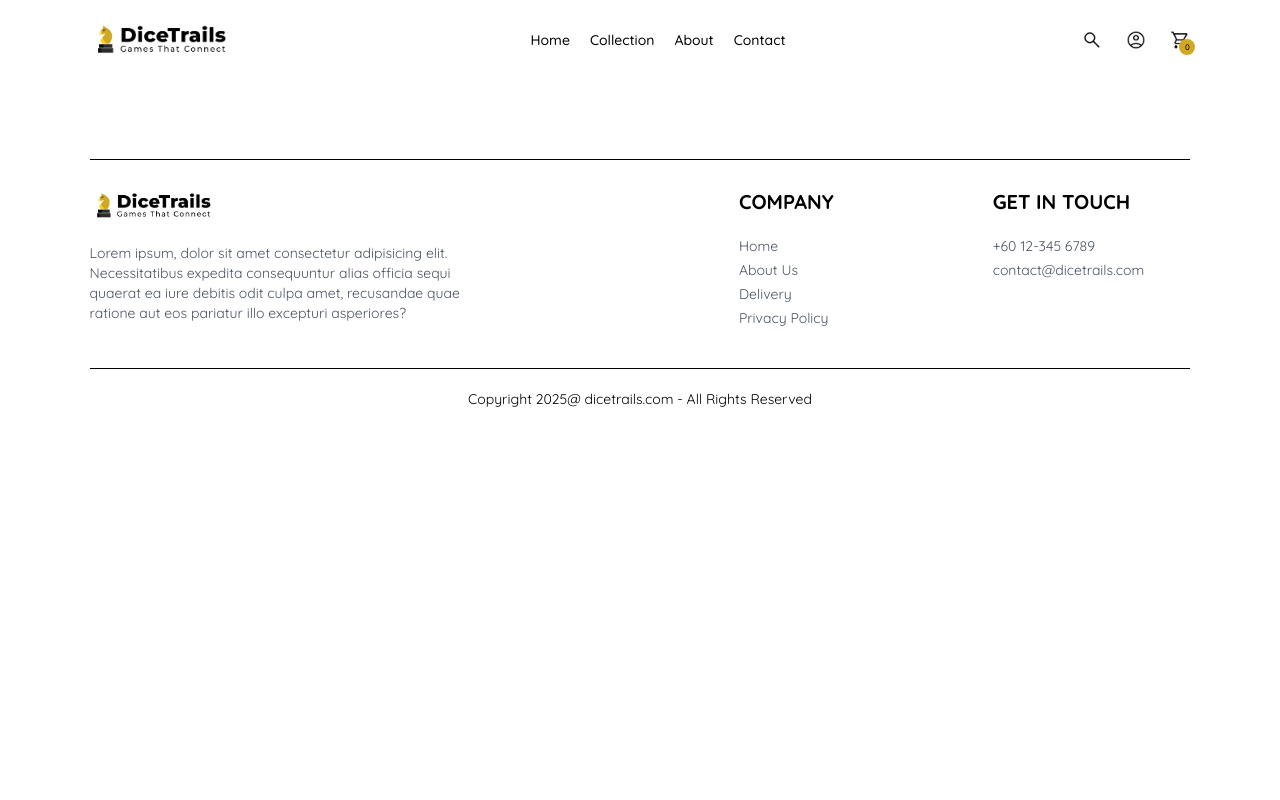
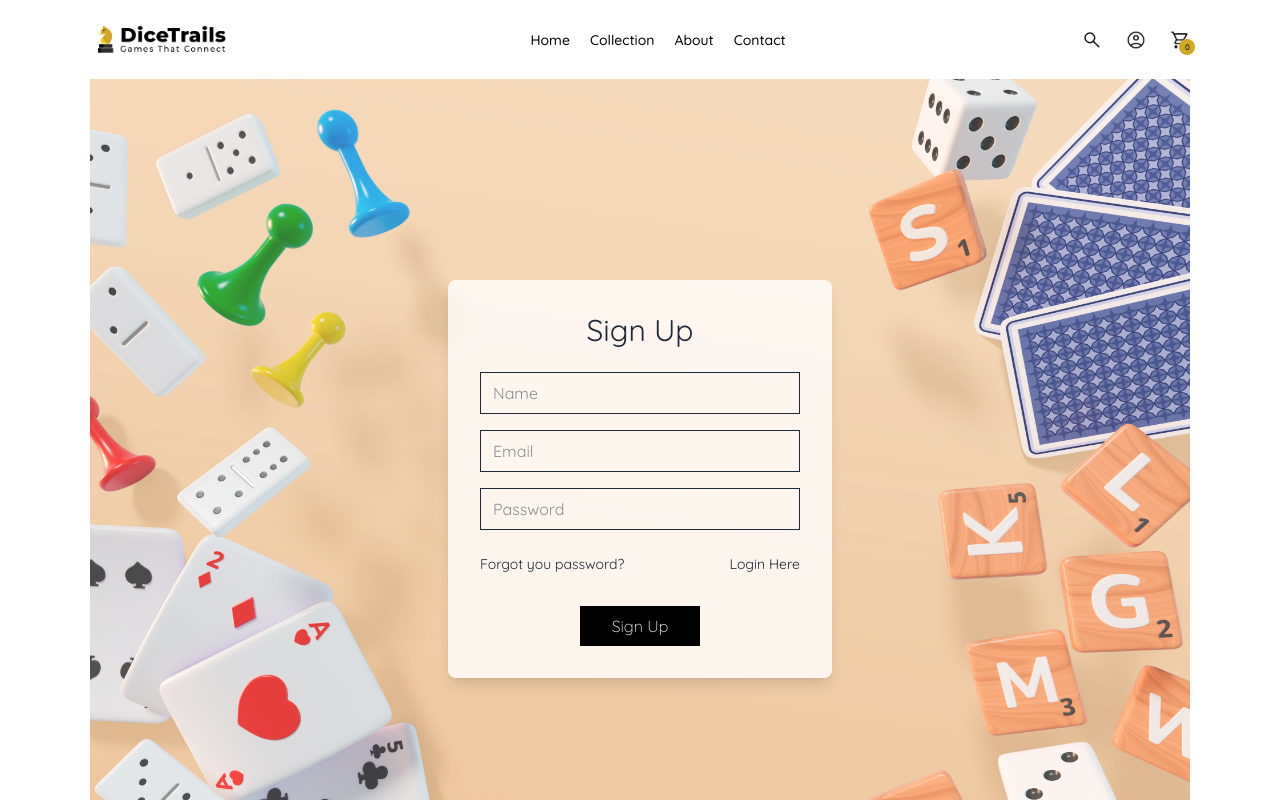
Before and after one commit to ImLWChuen/CAT201-DiceTrails-Ecommerce-Project, a React (Vite) app in the folder frontend/: page /login in a window 1280 px wide. Shown: the top 800 px of the page. Built offline with nearby package versions, Linux system fonts and the light colour scheme.

Commit message:
Added simple login and signup function in frontend

```diff
--- a/frontend/src/components/Navbar.jsx
+++ b/frontend/src/components/Navbar.jsx
@@ -40,7 +40,7 @@ const Navbar = () => {
             <img onClick={()=>setShowSearch(true)} src={assets.search_icon} className='w-5 h-5 cursor-pointer' alt="Search" />
 
             <div className='group relative'>
-                <img src={assets.profile_icon} className='w-5 h-5 cursor-pointer' alt="Profile" />
+                <Link to={'/login'}><img src={assets.profile_icon} className='w-5 h-5 cursor-pointer' alt="Profile" /></Link>
                 <div className='group-hover:block hidden absolute dropdown-menu right-0 pt-4'>
                     <div className='flex flex-col gap-2 w-36 py-3 px-5 bg-slate-100 text-gray-500 rounded'>
                         <p className='cursor-pointer hover:text-black'>My Profile</p>
--- a/frontend/src/pages/Login.jsx
+++ b/frontend/src/pages/Login.jsx
@@ -1,9 +1,39 @@
-import React from 'react'
+import React, { useState } from 'react'
+import loginBg from '../assets/Login_SignUp Page BG.jpg'
 
 const Login = () => {
+
+  const [currentState, setCurrentState] = useState('Sign Up');
+
+  const onSubmitHandler = async () => {
+    event.preventDefault();
+  }
+
   return (
-    <div>
-
+    <div className="relative w-full h-screen overflow-hidden flex items-center justify-center">
+      <img
+        src={loginBg}
+        className="absolute inset-0 w-full h-full object-cover opacity-80"
+        alt="Background"
+      />
+      <form onSubmit={onSubmitHandler} className='relative z-10 flex flex-col items-center w-[90%] sm:max-w-96 m-qauto gap-4 text-gray-800 bg-white/80 p-8 rounded-lg shadow-lg'>
+        <div className='inline-flex items-center gap-2 mb-2'>
+          <p className='prata-regular text-3xl'>{currentState}</p>
+          {/*<hr className='border-none h-[1.5px] w-8 bg-gray-800'/>*/}
+        </div>
+        {currentState === 'Login' ? ' ' : <input type="text" className='w-full px-3 py-2 border border-gray-800' placeholder='Name' required />}
+        <input type="text" className='w-full px-3 py-2 border border-gray-800' placeholder='Email' required />
+        <input type="text" className='w-full px-3 py-2 border border-gray-800' placeholder='Password' required />
+        <div className='w-full flex justify-between text-sm mt-[8px]'>
+          <p className='cursor-pointer'>Forgot you password?</p>
+          {
+            currentState === 'Login'
+              ? <p onClick={() => setCurrentState('Sign Up')} className='cursor-pointer'>Create account</p>
+              : <p onClick={() => setCurrentState('Login')} className='cursor-pointer'>Login Here</p>
+          }
+        </div>
+        <button className='bg-black text-white font-light px-8 py-2 mt-4'>{currentState === 'Login' ? 'Sign In' : 'Sign Up'}</button>
+      </form>
     </div>
   )
 }
```
Also changed, not shown: frontend/src/assets/Login_SignUp Page BG.jpg (added).
